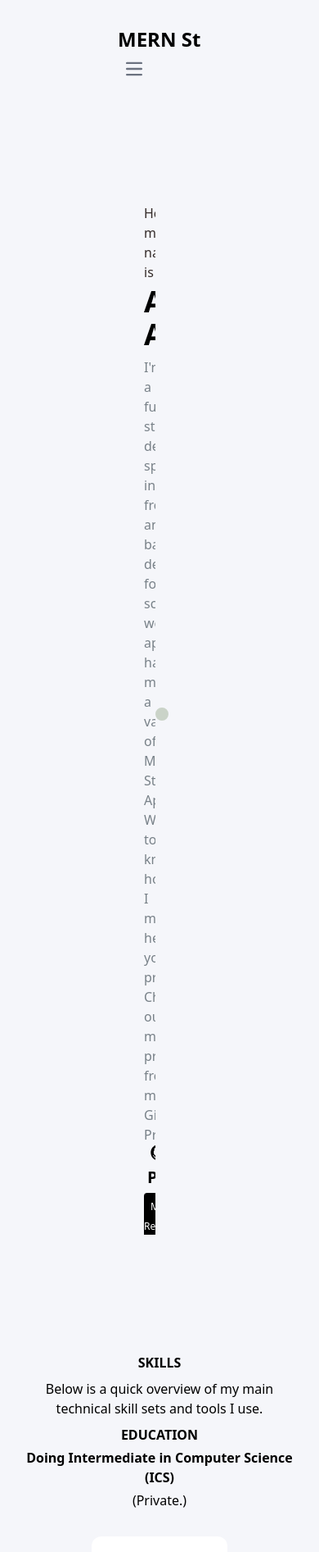
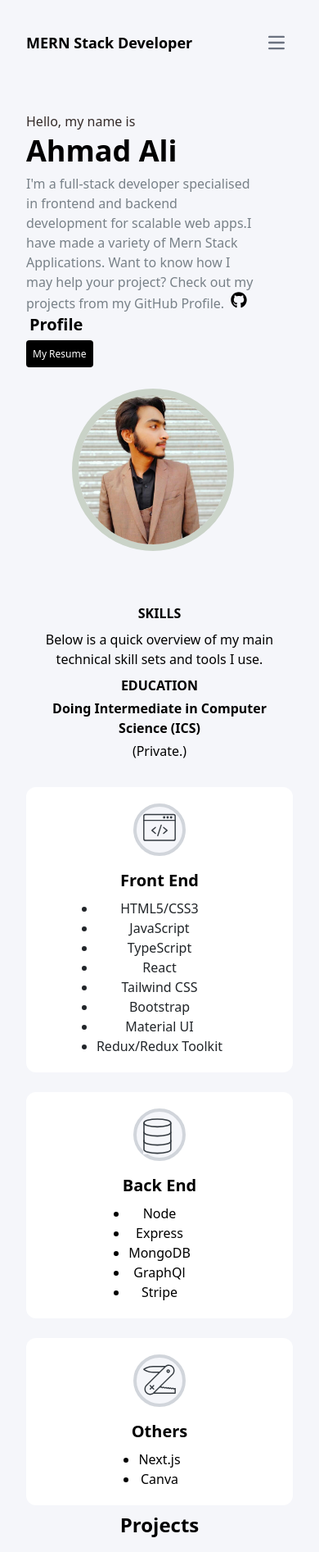
Before and after one commit to Ahmad-sheikh1/My-Portfolio, a React (Vite) app: page /About in a window 390 px wide. Shown: the top 1893 px of the page at 82% size. Built offline with nearby package versions, Linux system fonts and the light colour scheme.

Commit message:
responsiveness issue fixed try

```diff
--- a/src/components/About.jsx
+++ b/src/components/About.jsx
@@ -6,8 +6,8 @@ const About = () => {
     return (
         <>
             <section className='m-16' >
-                <div className='flex justify-between items-center  p-20 xs:px-2 xs:block md:flex '>
-                    <div className='w-[400px] xs:w-[320px] md:w-[400px] lg:h-[400px]   text-left '>
+                <div className='flex justify-between items-center  p-20 xs:p-0 xs:relative xs:right-16 sm:right-0  xs:block sm:flex md:flex lg:p-20 '>
+                    <div className='w-[400px] xs:w-[280px] md:w-[400px] lg:h-[400px]   text-left '>
                         <h3 className='text-[#342b29] mb-1 ' >Hello, my name is</h3>
                         <h1 className='text-4xl font-bold mb-2 '>Ahmad Ali</h1>
                         <p className='text-[#788188] mb-2 items-center'>I'm a full-stack developer specialised in frontend and backend development for scalable web apps.I have made a variety of Mern Stack Applications. Want to know how I may help your project? Check out my projects from my GitHub Profile.
@@ -16,7 +16,7 @@ const About = () => {
                         <a href='https://drive.google.com/file/d/1JIIO9HasNZF4C3kholzciG6wp2MOhshg/view' className='bg-black p-2 text-xs  rounded text-white'>My Resume</a>
                     </div>
                     <div>
-                        <img src={photo} className="profile-image mb-3 lg:mb-0 mx-auto w-1/2 md:w-50 rounded-full border-8 mr-4 border-[#cad3c8] xs:m-auto xs:my-4 xs:w-[200px]" alt="..." />
+                        <img src={photo} className="profile-image mb-3 lg:mb-32 mx-auto w-1/2 md:w-50 rounded-full border-8 mr-4 border-[#cad3c8] xs:ml-14 xs:my-8 xs:w-full sm:w-[200px] md:my-0 lg:my-0   md:ml-0 " alt="..." />
 
                     </div>
                 </div>
--- a/src/components/Contact.jsx
+++ b/src/components/Contact.jsx
@@ -3,7 +3,7 @@ import React from 'react'
 const Contact = () => {
     return (
         <>
-            <div className=" mx-auto px-20 m-10 mb-20">
+            <div className=" mx-auto px-20 xs:px-0 sm:px-20  m-10 mb-20">
                 <h2 className="text-2xl text-[#212529] font-semibold mb-6">Contact Us</h2>
                 <form className="space-y-4 ">
                     <div>
--- a/src/components/Projects.jsx
+++ b/src/components/Projects.jsx
@@ -20,12 +20,12 @@ const Projects = () => {
     ]
     return (
         <>
-            <h1 className='text-2xl font-bold m-10'>Projects</h1>
-            <div className='flex justify-between flex-row flex-wrap px-20 xs:px-4 md:px-2 lg:px-20 m-10 gap-y-10'>
+            <h1 className='text-2xl font-bold m-10 xs:my-2 xs:mx-0  lgm-10'>Projects</h1>
+            <div className='flex justify-between  flex-row flex-wrap px-20 xs:px-0 md:px-2 lg:px-20 m-10 gap-y-10'>
                 {
                     data.map((ele, index) => {
                         return <>
-                            <div class="max-w-72 xs:w-full  rounded overflow-hidden shadow-lg ">
+                            <div key={index} class="max-w-72 xs:w-full sm:w-1/2 md:w-1/2 lg:w-72 rounded overflow-hidden shadow-lg ">
                                 <img class="w-full" src={ele.img} alt="Sunset in the mountains" />
                                 <div class="px-6 py-4">
                                     <div class="font-bold text-xl mb-2">{ele.title}</div>
--- a/src/components/Skills.jsx
+++ b/src/components/Skills.jsx
@@ -23,8 +23,8 @@ const Skills = () => {
 
 
             {/* Skills Quarters */}
-            <div className='px-20 xs:gap-y-6  flex flex-row flex-wrap justify-between '>
-                <div className='bg-white relative w-[250px]   rounded-xl grid place-items-center p-5 xs:w-full xs:px-0 md:w-[250px]'>
+            <div className='px-20 xs:px-0 xs:m-auto xs:gap-y-6 lg:px-20  flex flex-row flex-wrap justify-between '>
+                <div className='bg-white relative w-[250px]   rounded-xl grid place-items-center p-5 xs:w-full xs:px-20   md:w-[250px]'>
                     <div className='skill-holder mb-2 border-4 p-2 text-center  border-gray-300 rounded-full h-16 w-16'>
                         <img src={frontendicon} className='' alt="Frontend Icon" />
                     </div>
@@ -40,7 +40,7 @@ const Skills = () => {
                         <li className='bg-white'>Redux/Redux Toolkit</li>
                     </ul>
                 </div>
-                <div className='bg-white relative w-[250px] rounded-xl grid place-items-center p-5 xs:w-full xs:px-0 md:w-[250px]'>
+                <div className='bg-white relative w-[250px] rounded-xl grid place-items-center p-5 xs:w-full xs:px-20 md:w-[250px]'>
                     <div className='skill-holder mb-2 border-4 p-2 text-center  border-gray-300 rounded-full h-16 w-16 '>
                         <img src={backendicon} className='' alt="Frontend Icon" />
                     </div>
@@ -53,7 +53,7 @@ const Skills = () => {
                         <li className='bg-white'>Stripe</li>
                     </ul>
                 </div>
-                <div className='bg-white relative w-[250px] rounded-xl grid place-items-center p-5 xs:w-full xs:px-0 md:w-[250px]'>
+                <div className='bg-white relative w-[250px] rounded-xl grid place-items-center p-5 xs:w-full xs:px-20 md:w-[250px]'>
                     <div className='skill-holder mb-2 border-4 p-2 text-center  border-gray-300 rounded-full h-16 w-16'>
                         <img src={otherskillsicon} className='' alt="Frontend Icon" />
                     </div>
--- a/src/components/navbar.jsx
+++ b/src/components/navbar.jsx
@@ -10,12 +10,12 @@ function Navbar() {
 
     return (
         <nav className="bg-[#f5f6fa] border-gray-200 dark:bg-gray-900">
-            <div className="max-w-screen-xl  flex flex-wrap items-center justify-between mx-auto  px-28  xs:px-4  sm:px-6 md:px-12  lg:px-16">
+            <div className="max-w-screen-xl  flex flex-wrap items-center justify-between mx-auto  px-28  xs:px-0  sm:px-6 md:px-12  lg:px-16">
                 <a
                     className="flex items-center space-x-3 rtl:space-x-reverse"
                 >
 
-                    <span className="self-center text-2xl font-semibold whitespace-nowrap dark:text-white">
+                    <span className="self-center xs:text-lg  text-2xl font-semibold whitespace-nowrap dark:text-white">
                         MERN Stack Developer
                     </span>
                 </a>
@@ -26,7 +26,7 @@ function Navbar() {
                 >
                     <span className="sr-only">Open main menu</span>
                     <svg
-                        className="w-5 h-5"
+                        className="w-5 h-5 "
                         aria-hidden="true"
                         xmlns="http://www.w3.org/2000/svg"
                         fill="none"
--- a/src/index.css
+++ b/src/index.css
@@ -4,5 +4,5 @@
 
 *{
     background-color: #f5f6fa;
-    overflow-x: hidden;
+    /* overflow-x: hidden; */
 }
--- a/tailwind.config.js
+++ b/tailwind.config.js
@@ -6,7 +6,7 @@ export default {
   ],
   theme: {
     screens: {
-      'sm': '640px',
+      'sm': '600px',
       // => @media (min-width: 640px) { ... }
 
       'md': '768px',
@@ -23,7 +23,7 @@ export default {
     },
     extend: {
       screens: {
-        'xs': '500px', 'max': '640px',
+        'xs': '320px', 'max': '600px',
         // => @media (min-width: 992px) { ... }
       },
     },
```
